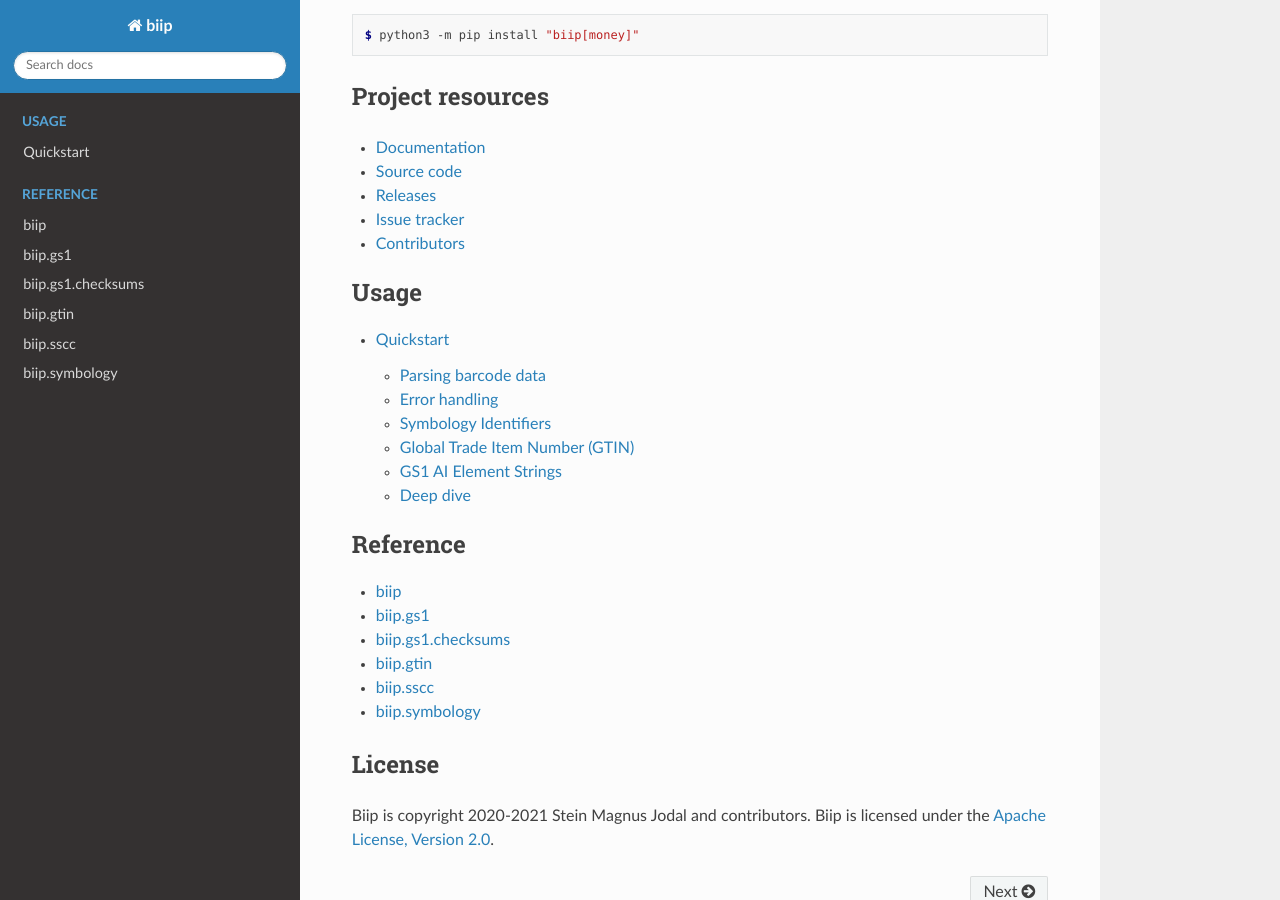
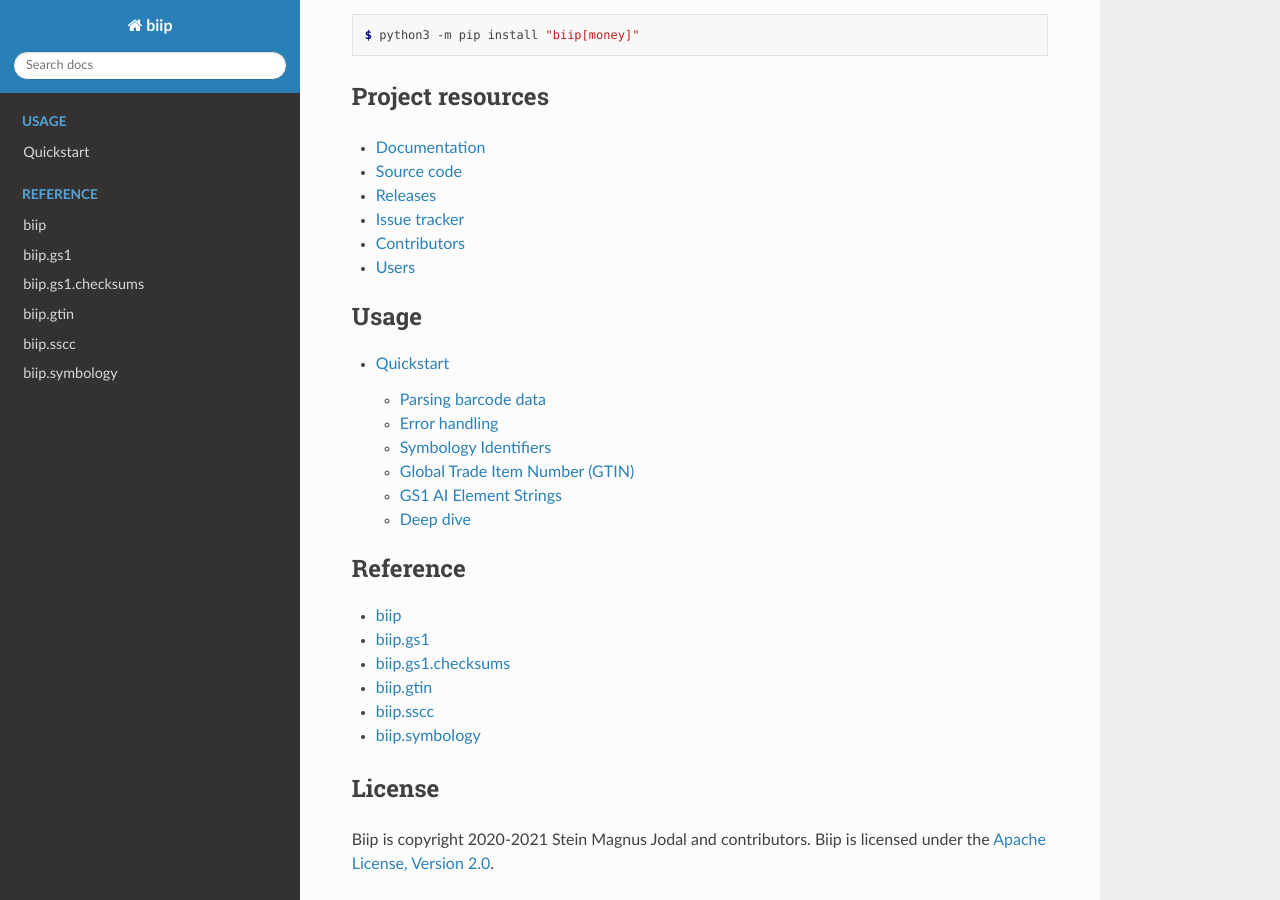
Before and after one commit to jodal/biip, a Sphinx documentation site: the page built from docs/index.rst, in a window 1280 px wide and 900 px high, scrolled down 703 px. Built offline with Sphinx 7.4.7 and the Read the Docs theme 2.0.0, drawn with Linux system fonts in a browser that asks for light colours.

Commit message:
Add link to list of users

```diff
--- a/docs/index.rst
+++ b/docs/index.rst
@@ -45,6 +45,7 @@ Project resources
 - `Releases <https://github.com/jodal/biip/releases>`_
 - `Issue tracker <https://github.com/jodal/biip/issues>`_
 - `Contributors <https://github.com/jodal/biip/graphs/contributors>`_
+- `Users <https://github.com/jodal/biip/wiki/Users>`_
 
 
 .. toctree::
```
Also changed, not shown: README.md (+1 -0 lines).
